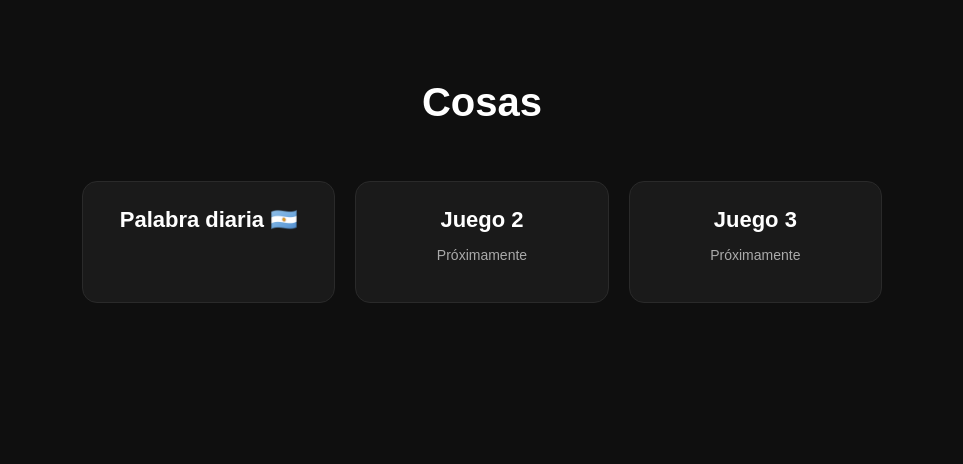
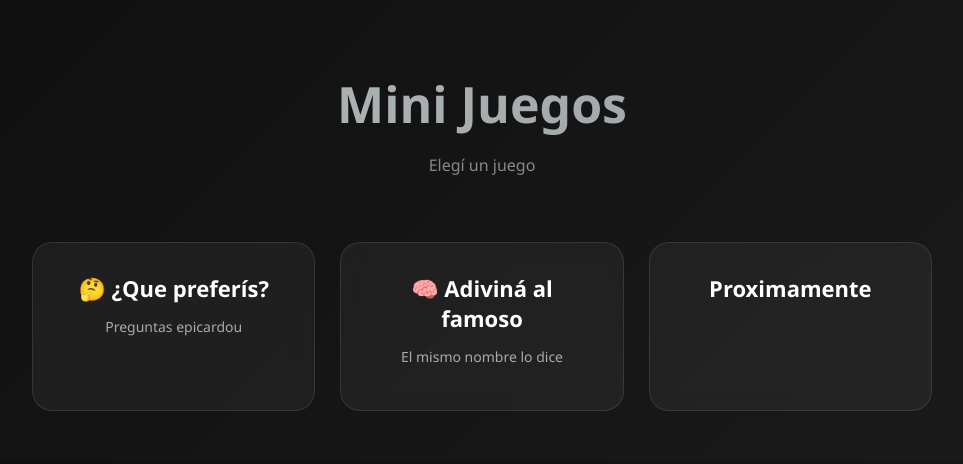
Before and after one commit to DaytClub/web, a plain HTML site: page index.html in a window 1280 px wide. Shown: the whole page, without its empty margins (158-1121 px from the left). Drawn offline with Linux system fonts and the light colour scheme.

Commit message:
Update index.html

```diff
--- a/index.html
+++ b/index.html
@@ -3,64 +3,104 @@
 <head>
 <meta charset="UTF-8">
 <meta name="viewport" content="width=device-width, initial-scale=1.0">
-<title>Cosas</title>
+<title>DaytClub</title>
 
 <style>
+
+/* FONDO GENERAL */
 body{
 margin:0;
-font-family:Arial;
-background:#0f0f0f;
+font-family:'Segoe UI', Arial;
+background:linear-gradient(135deg,#0f0f0f,#1b1b1b);
 color:white;
 text-align:center;
+overflow-x:hidden;
 }
 
 /* HEADER */
 .header{
-margin-top:80px;
+margin-top:70px;
+animation:fadeIn 1s ease;
 }
 
 .header h1{
-font-size:40px;
+font-size:50px;
 margin-bottom:10px;
+background:linear-gradient(90deg,#b8bdbd,#979ea1);
+-webkit-background-clip:text;
+background-clip:text;
+-webkit-text-fill-color:transparent;
 }
 
 .header p{
 color:#888;
 }
 
-/* GRID (COMO ANTES) */
+/* GRID */
 .grid{
 display:grid;
-grid-template-columns:repeat(auto-fit, minmax(220px, 1fr));
-gap:20px;
-padding:40px;
-max-width:800px;
+grid-template-columns:repeat(auto-fit, minmax(230px, 1fr));
+gap:25px;
+padding:50px;
+max-width:900px;
 margin:auto;
 }
 
 /* CARDS */
 .card{
-background:#1a1a1a;
-border-radius:15px;
-padding:25px;
+background:rgba(255,255,255,0.05);
+backdrop-filter:blur(10px);
+border-radius:20px;
+padding:30px;
 cursor:pointer;
-transition:0.25s;
-border:1px solid #2a2a2a;
+transition:0.3s;
+border:1px solid rgba(255,255,255,0.1);
+position:relative;
+overflow:hidden;
+}
+
+/* brillo animado */
+.card::before{
+content:"";
+position:absolute;
+top:0;
+left:-100%;
+width:100%;
+height:100%;
+background:linear-gradient(120deg, transparent, rgba(255,255,255,0.2), transparent);
+transition:0.5s;
+}
+
+.card:hover::before{
+left:100%;
 }
 
 .card:hover{
-transform:scale(1.05);
-background:#222;
+transform:translateY(-8px) scale(1.03);
+box-shadow:0 0 25px rgba(0,255,200,0.2);
 }
 
+/* TITULO CARD */
 .card h2{
 margin:0 0 10px;
 font-size:22px;
 }
 
+/* DESCRIPCION */
 .card p{
 color:#aaa;
 font-size:14px;
+}
+
+/* COLORES DISTINTOS */
+.card:nth-child(1):hover{
+box-shadow:0 0 25px #e6de75;
+}
+.card:nth-child(2):hover{
+box-shadow:0 0 25px #ff4d6d;
+}
+.card:nth-child(3):hover{
+box-shadow:0 0 25px #02d7df;
 }
 
 /* GAME VIEW */
@@ -68,34 +108,50 @@ font-size:14px;
 display:none;
 position:fixed;
 inset:0;
-background:#111;
+background:#0d0d0d;
 flex-direction:column;
+animation:fadeIn 0.5s;
 }
 
+/* TOPBAR */
 .topbar{
 padding:15px;
-background:#1a1a1a;
+background:rgba(255,255,255,0.05);
+backdrop-filter:blur(8px);
+display:flex;
+align-items:center;
 }
 
+/* BOTON */
 button{
 padding:10px 20px;
-background:#333;
-color:white;
+background:linear-gradient(90deg,#d6dad9,#909192);
+color:black;
 border:none;
-border-radius:8px;
+border-radius:10px;
 cursor:pointer;
+font-weight:bold;
+transition:0.25s;
 }
 
 button:hover{
-background:#555;
+transform:scale(1.05);
 }
 
+/* IFRAME */
 iframe{
 flex:1;
 width:100%;
 height:100%;
 border:none;
 }
+
+/* ANIMACION */
+@keyframes fadeIn{
+from{opacity:0; transform:translateY(10px);}
+to{opacity:1; transform:translateY(0);}
+}
+
 </style>
 </head>
 
@@ -104,24 +160,24 @@ border:none;
 <!-- MENU -->
 <div id="menu">
     <div class="header">
-        <h1>Cosas</h1>
-        <p></p>
+        <h1>Mini Juegos</h1>
+        <p>Elegí un juego</p>
     </div>
 
     <div class="grid">
-        <div class="card" onclick="openGame('juego.html')">
-            <h2>Palabra diaria 🇦🇷</h2>
-            <p></p>
+        <div class="card" onclick="openGame('Wh.html')">
+            <h2>🤔 ¿Que preferís?</h2>
+            <p>Preguntas epicardou</p>
         </div>
 
-        <div class="card" onclick="openGame('juego2.html')">
-            <h2>Juego 2</h2>
-            <p>Próximamente</p>
+        <div class="card" onclick="openGame('juego.html')">
+            <h2>🧠 Adiviná al famoso</h2>
+            <p>El mismo nombre lo dice</p>
         </div>
 
-        <div class="card" onclick="openGame('juego3.html')">
-            <h2>Juego 3</h2>
-            <p>Próximamente</p>
+        <div class="card" onclick="openGame('juego1.html')">
+            <h2>Proximamente</h2>
+            <p></p>
         </div>
     </div>
 </div>
```
